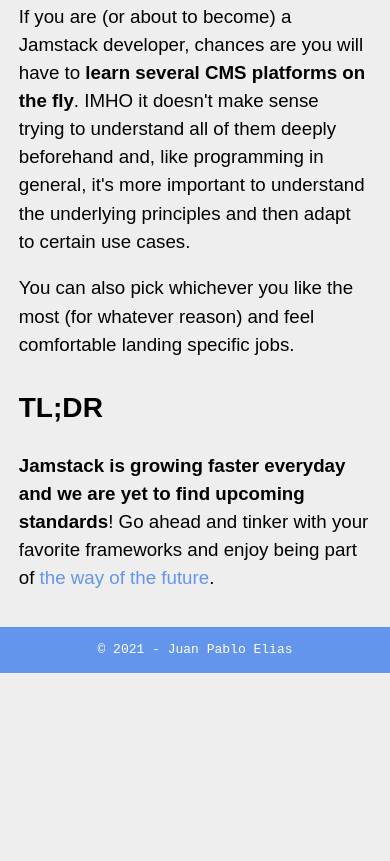
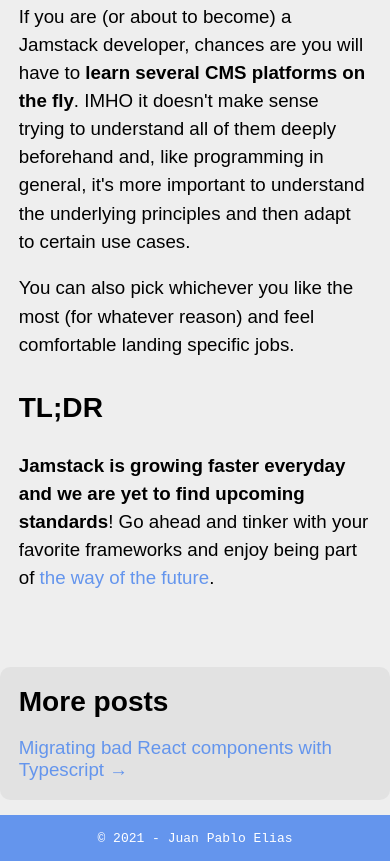
Before and after one commit to eliasjuanpablo/personal-site, a Gatsby site: page /blog/choosing-the-right-cms-for-your-jamstack-project/ in a window 390 px wide. Shown: the part 5321-6182 px from the top of the page. Before the commit the page ends 5994 px from the top, so only its background shows below. Built offline with nearby package versions, Linux system fonts and the light colour scheme; Gatsby itself is replaced by a stand-in of ours.

Commit message:
Add prev/next posts, adjust font-size on tablet devices

```diff
--- a/gatsby-node.js
+++ b/gatsby-node.js
@@ -6,11 +6,14 @@ exports.createPages = async ({ actions, graphql, reporter }) => {
 
   const result = await graphql(`
     query PostsQuery {
-      allMarkdownRemark {
+      allMarkdownRemark(sort: { order: ASC, fields: frontmatter___date }) {
         nodes {
           id
           fields {
             slug
+          }
+          frontmatter {
+            title
           }
         }
       }
@@ -18,8 +21,16 @@ exports.createPages = async ({ actions, graphql, reporter }) => {
   `);
   const postTemplate = path.resolve(`src/templates/blog-post.js`);
 
-  result.data.allMarkdownRemark.nodes.forEach(({ id, fields: { slug } }) => {
-    createPage({ path: slug, component: postTemplate, context: { id } });
+  const { nodes } = result.data.allMarkdownRemark;
+
+  nodes.forEach(({ id, fields: { slug } }, index) => {
+    const previousPost = index === 0 ? null : nodes[index - 1];
+    const nextPost = index === nodes.length - 1 ? null : nodes[index + 1];
+    createPage({
+      path: slug,
+      component: postTemplate,
+      context: { id, nextPost, previousPost },
+    });
   });
 };
 
--- /dev/null
+++ b/src/components/AdjacentPosts.js
@@ -0,0 +1,58 @@
+import React from "react";
+import { Link } from "gatsby";
+import styled from "styled-components";
+
+import { devices } from "../utils";
+
+const AdjacentPosts = ({ previousPost, nextPost }) => {
+  return (
+    <Wrapper>
+      <Title>More posts</Title>
+      <Posts>
+        {previousPost ? (
+          <Link to={previousPost.fields.slug}>
+            ← {previousPost.frontmatter.title}
+          </Link>
+        ) : (
+          <div></div>
+        )}
+        {nextPost ? (
+          <Link to={nextPost.fields.slug}>{nextPost.frontmatter.title} →</Link>
+        ) : (
+          <div></div>
+        )}
+      </Posts>
+    </Wrapper>
+  );
+};
+
+const Wrapper = styled.div`
+  margin-left: -1em;
+  margin-right: -1em;
+  padding: 1em;
+  background: rgba(0, 0, 0, 0.05);
+  border-radius: 10px;
+`;
+
+const Title = styled.h2`
+  margin: 0;
+`;
+
+const Posts = styled.div`
+  & a {
+    display: block;
+  }
+
+  @media ${devices.tablet} {
+    display: flex;
+    align-items: center;
+    justify-content: space-between;
+
+    & a {
+      margin-top: 0;
+      text-align: center;
+    }
+  }
+`;
+
+export default AdjacentPosts;
--- a/src/components/Layout.js
+++ b/src/components/Layout.js
@@ -25,7 +25,7 @@ const GlobalStyle = createGlobalStyle`
   :root {
     font-size: 4vw;
     @media ${devices.tablet} {
-      font-size: 3vw;
+      font-size: 2vw;
     }
     @media ${devices.laptop} {
       font-size: 16px;
--- a/src/templates/blog-post.js
+++ b/src/templates/blog-post.js
@@ -4,13 +4,14 @@ import { GatsbyImage, getImage } from "gatsby-plugin-image";
 
 import styled from "styled-components";
 import Layout from "../components/Layout";
+import AdjacentPosts from "../components/AdjacentPosts";
 
 import avatar from "../../static/img/avatar.jpeg";
 import { devices } from "../utils";
 
-const BlogPost = (queryResult) => {
-  const { credit, description, html, title, date, picture } =
-    extractPost(queryResult);
+const BlogPost = ({ data, pageContext }) => {
+  const { credit, description, html, title, date, picture } = extractPost(data);
+  const { nextPost, previousPost } = pageContext;
 
   return (
     <Layout>
@@ -27,12 +28,13 @@ const BlogPost = (queryResult) => {
         <Picture image={getImage(picture)} alt=""></Picture>
         <Credit dangerouslySetInnerHTML={{ __html: credit }}></Credit>
         <Body dangerouslySetInnerHTML={{ __html: html }}></Body>
+        <AdjacentPosts nextPost={nextPost} previousPost={previousPost} />
       </Wrapper>
     </Layout>
   );
 };
 
-function extractPost({ data }) {
+function extractPost(data) {
   const {
     html,
     frontmatter: { title, credit, description, date, picture },
@@ -105,6 +107,7 @@ const PostDate = styled.span`
 const Body = styled.div`
   line-height: 1.5;
   max-width: 90vw;
+  margin-bottom: 4em;
 
   & > blockquote {
     background: rgba(0, 0, 0, 0.05);
```
